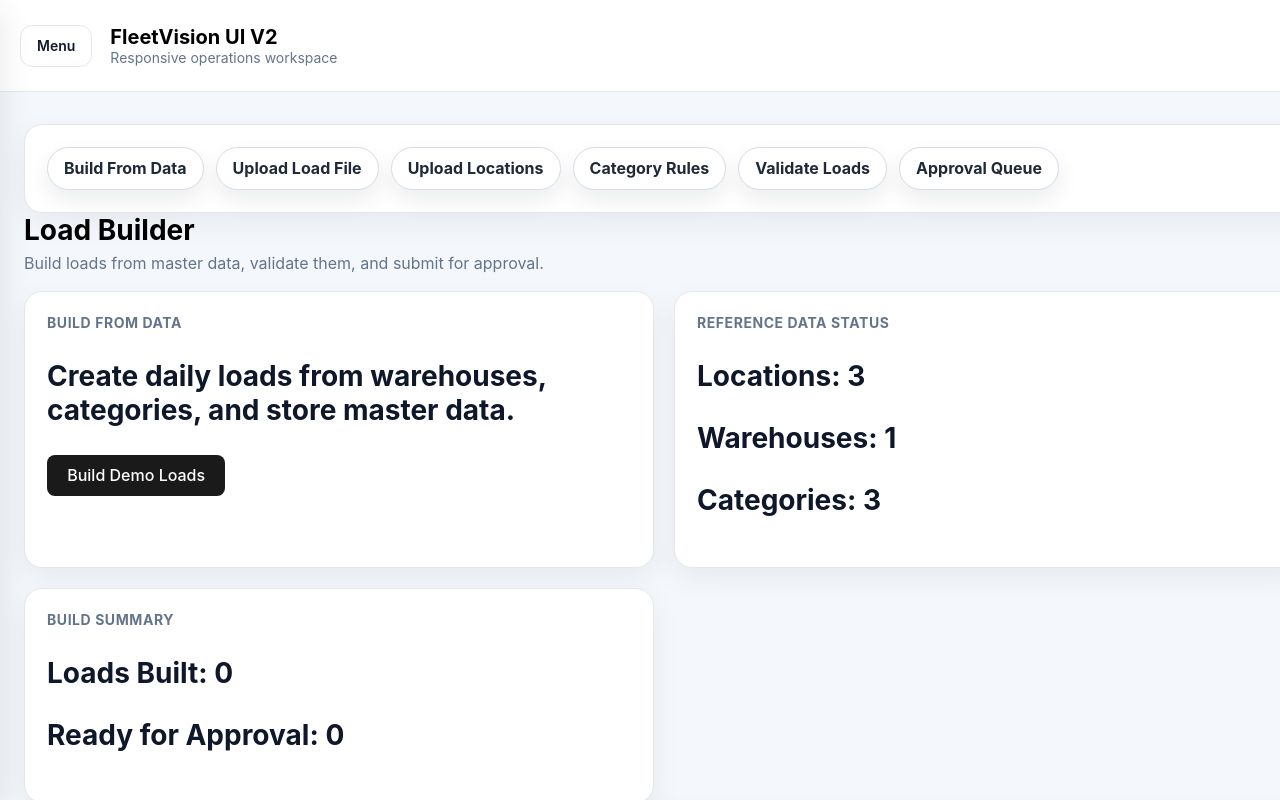
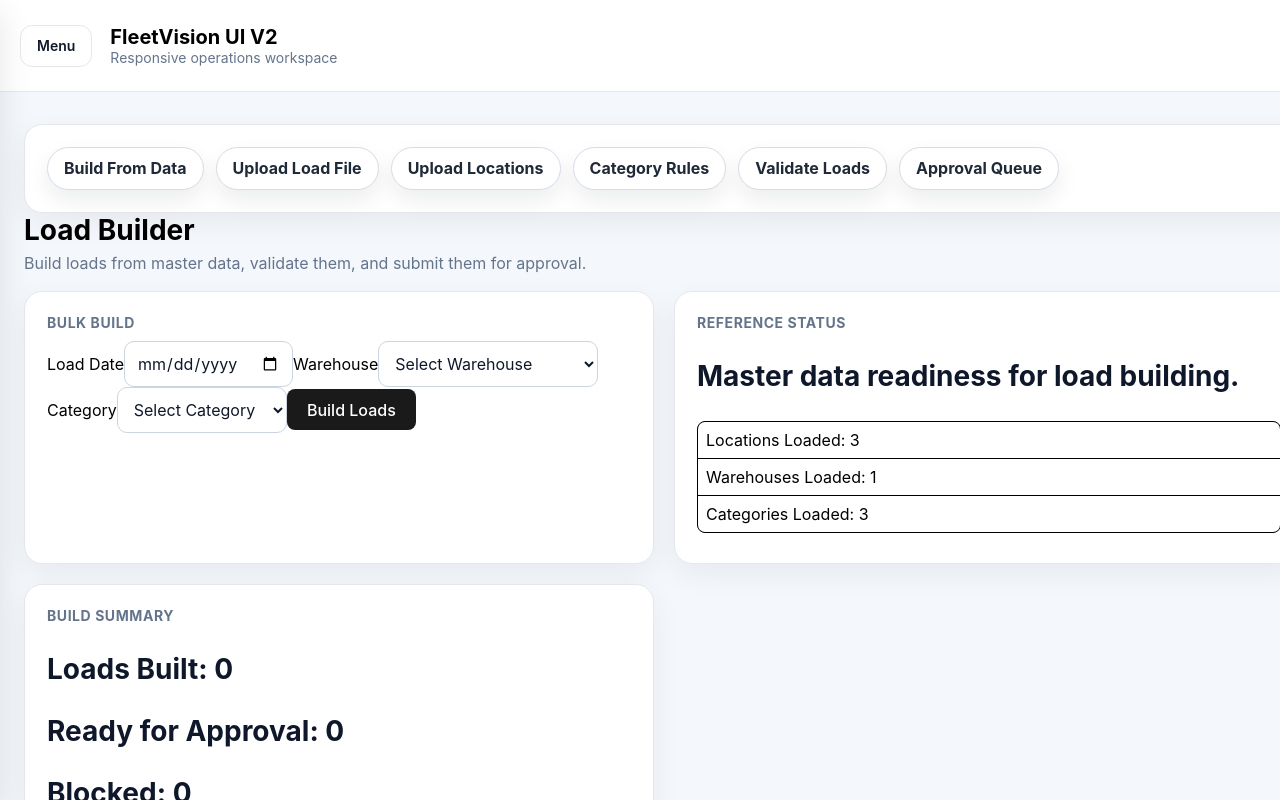
Before and after one commit to varchar1206/fleetvision-platform, a React (Vite) app: page /#/v2/load-builder in a window 1280 px wide. Shown: the top 800 px of the page. Built offline with nearby package versions, Linux system fonts and the light colour scheme; what aws-amplify would draw is missing.

Commit message:
Assemble load builder panels

```diff
--- /dev/null
+++ b/src/components/load-builder/BuildSummaryPanel.tsx
@@ -0,0 +1,21 @@
+import type { BusinessLoad } from "../../business/loads/models/BusinessLoad";
+
+type BuildSummaryPanelProps = {
+  loads: BusinessLoad[];
+};
+
+export default function BuildSummaryPanel({ loads }: BuildSummaryPanelProps) {
+  const readyForApproval = loads.filter((load) => load.status === "ValidationComplete").length;
+  const blocked = loads.filter((load) => load.errors.length > 0).length;
+  const warnings = loads.reduce((total, load) => total + load.warnings.length, 0);
+
+  return (
+    <div className="card">
+      <h2>Build Summary</h2>
+      <p>Loads Built: {loads.length}</p>
+      <p>Ready for Approval: {readyForApproval}</p>
+      <p>Blocked: {blocked}</p>
+      <p>Warnings: {warnings}</p>
+    </div>
+  );
+}
--- /dev/null
+++ b/src/components/load-builder/BuiltLoadsTable.tsx
@@ -0,0 +1,48 @@
+import type { BusinessLoad } from "../../business/loads/models/BusinessLoad";
+
+type BuiltLoadsTableProps = {
+  loads: BusinessLoad[];
+};
+
+export default function BuiltLoadsTable({ loads }: BuiltLoadsTableProps) {
+  return (
+    <div className="card">
+      <h2>Built Loads</h2>
+
+      {loads.length === 0 ? (
+        <p>No loads built yet.</p>
+      ) : (
+        <table className="data-table">
+          <thead>
+            <tr>
+              <th>Trip ID</th>
+              <th>Category</th>
+              <th>Store</th>
+              <th>Origin</th>
+              <th>Destination</th>
+              <th>Status</th>
+              <th>Errors / Warnings</th>
+            </tr>
+          </thead>
+          <tbody>
+            {loads.map((load) => (
+              <tr key={load.id}>
+                <td>{load.tripId}</td>
+                <td>{load.categoryCode}</td>
+                <td>
+                  {load.storeNumber} - {load.storeName}
+                </td>
+                <td>{load.originWarehouseName}</td>
+                <td>{load.destinationName}</td>
+                <td>{load.status}</td>
+                <td>
+                  {load.errors.length} / {load.warnings.length}
+                </td>
+              </tr>
+            ))}
+          </tbody>
+        </table>
+      )}
+    </div>
+  );
+}
--- /dev/null
+++ b/src/components/load-builder/BulkBuildPanel.tsx
@@ -0,0 +1,90 @@
+import { useMemo, useState } from "react";
+
+import { listActiveCategoryRules } from "../../business/masterdata/services/CategoryRuleService";
+import { listActiveLocations } from "../../business/masterdata/services/LocationService";
+import { listActiveWarehouses } from "../../business/masterdata/services/WarehouseService";
+import type { LoadBuildRequest } from "../../business/loads/models/LoadBuildRequest";
+
+type BulkBuildPanelProps = {
+  onBuild(request: LoadBuildRequest): void;
+};
+
+export default function BulkBuildPanel({
+  onBuild,
+}: BulkBuildPanelProps) {
+  const categories = useMemo(() => listActiveCategoryRules(), []);
+  const locations = useMemo(() => listActiveLocations(), []);
+  const warehouses = useMemo(() => listActiveWarehouses(), []);
+
+  const [loadDate, setLoadDate] = useState("");
+  const [warehouseId, setWarehouseId] = useState("");
+  const [categoryId, setCategoryId] = useState("");
+
+  function handleBuild() {
+    if (!warehouseId || !categoryId || !loadDate) {
+      return;
+    }
+
+    onBuild({
+      loadDate,
+      warehouseId,
+      categoryIds: [categoryId],
+      storeIds: locations.map((location) => location.id),
+    });
+  }
+
+  return (
+    <div className="card">
+      <h2>Bulk Build</h2>
+
+      <label>
+        Load Date
+        <input
+          type="date"
+          value={loadDate}
+          onChange={(e) => setLoadDate(e.target.value)}
+        />
+      </label>
+
+      <label>
+        Warehouse
+        <select
+          value={warehouseId}
+          onChange={(e) => setWarehouseId(e.target.value)}
+        >
+          <option value="">Select Warehouse</option>
+
+          {warehouses.map((warehouse) => (
+            <option key={warehouse.id} value={warehouse.id}>
+              {warehouse.name}
+            </option>
+          ))}
+        </select>
+      </label>
+
+      <label>
+        Category
+        <select
+          value={categoryId}
+          onChange={(e) => setCategoryId(e.target.value)}
+        >
+          <option value="">Select Category</option>
+
+          {categories.map((category) => (
+            <option key={category.id} value={category.id}>
+              {category.name} ({category.code})
+            </option>
+          ))}
+        </select>
+      </label>
+
+      <button
+        className="primary-button"
+        type="button"
+        onClick={handleBuild}
+      >
+        Build Loads
+      </button>
+    </div>
+  );
+}
--- /dev/null
+++ b/src/components/load-builder/ReferenceStatusPanel.tsx
@@ -0,0 +1,22 @@
+import { listActiveCategoryRules } from "../../business/masterdata/services/CategoryRuleService";
+import { listActiveLocations } from "../../business/masterdata/services/LocationService";
+import { listActiveWarehouses } from "../../business/masterdata/services/WarehouseService";
+
+export default function ReferenceStatusPanel() {
+  const locations = listActiveLocations();
+  const warehouses = listActiveWarehouses();
+  const categories = listActiveCategoryRules();
+
+  return (
+    <div className="card">
+      <h2>Reference Status</h2>
+      <p>Master data readiness for load building.</p>
+
+      <ul>
+        <li>Locations Loaded: {locations.length}</li>
+        <li>Warehouses Loaded: {warehouses.length}</li>
+        <li>Categories Loaded: {categories.length}</li>
+      </ul>
+    </div>
+  );
+}
--- a/src/pages/v2/dispatch/LoadBuilderPage.tsx
+++ b/src/pages/v2/dispatch/LoadBuilderPage.tsx
@@ -1,28 +1,19 @@
-import { useMemo, useState } from "react";
+import { useState } from "react";
 
+import BuildSummaryPanel from "../../../components/load-builder/BuildSummaryPanel";
+import BulkBuildPanel from "../../../components/load-builder/BulkBuildPanel";
+import BuiltLoadsTable from "../../../components/load-builder/BuiltLoadsTable";
+import DispatchProcessNav from "../../../components/load-builder/DispatchProcessNav";
+import ReferenceStatusPanel from "../../../components/load-builder/ReferenceStatusPanel";
 import { buildAndValidateLoads } from "../../../business/workflows/LoadWorkflow";
-import { listActiveCategoryRules } from "../../../business/masterdata/services/CategoryRuleService";
-import { listActiveLocations } from "../../../business/masterdata/services/LocationService";
-import { listActiveWarehouses } from "../../../business/masterdata/services/WarehouseService";
 import type { BusinessLoad } from "../../../business/loads/models/BusinessLoad";
-
-import DispatchProcessNav from "../../../components/load-builder/DispatchProcessNav";
+import type { LoadBuildRequest } from "../../../business/loads/models/LoadBuildRequest";
 
 export default function LoadBuilderPage() {
-  const categories = useMemo(() => listActiveCategoryRules(), []);
-  const locations = useMemo(() => listActiveLocations(), []);
-  const warehouses = useMemo(() => listActiveWarehouses(), []);
-
   const [loads, setLoads] = useState<BusinessLoad[]>([]);
 
-  function handleBuildLoads() {
-    const result = buildAndValidateLoads({
-      loadDate: "2026-06-28",
-      warehouseId: warehouses[0]?.id ?? "",
-      categoryIds: categories.map((category) => category.id),
-      storeIds: locations.map((location) => location.id),
-    });
-
+  function handleBuildLoads(request: LoadBuildRequest) {
+    const result = buildAndValidateLoads(request);
     setLoads(result.loads);
   }
 
@@ -33,74 +24,17 @@ export default function LoadBuilderPage() {
       <div className="page-header">
         <div>
           <h2>Load Builder</h2>
-          <p>Build loads from master data, validate them, and submit for approval.</p>
+          <p>Build loads from master data, validate them, and submit them for approval.</p>
         </div>
       </div>
 
       <div className="dashboard-grid">
-        <div className="card">
-          <h2>Build From Data</h2>
-          <p>Create daily loads from warehouses, categories, and store master data.</p>
-          <button className="primary-button" type="button" onClick={handleBuildLoads}>
-            Build Demo Loads
-          </button>
-        </div>
-
-        <div className="card">
-          <h2>Reference Data Status</h2>
-          <p>Locations: {locations.length}</p>
-          <p>Warehouses: {warehouses.length}</p>
-          <p>Categories: {categories.length}</p>
-        </div>
-
-        <div className="card">
-          <h2>Build Summary</h2>
-          <p>Loads Built: {loads.length}</p>
-          <p>
-            Ready for Approval:{" "}
-            {loads.filter((load) => load.status === "ValidationComplete").length}
-          </p>
-        </div>
+        <BulkBuildPanel onBuild={handleBuildLoads} />
+        <ReferenceStatusPanel />
+        <BuildSummaryPanel loads={loads} />
       </div>
 
-      <div className="card">
-        <h2>Built Loads</h2>
-
-        {loads.length === 0 ? (
-          <p>No loads built yet.</p>
-        ) : (
-          <table className="data-table">
-            <thead>
-              <tr>
-                <th>Trip ID</th>
-                <th>Category</th>
-                <th>Store</th>
-                <th>Origin</th>
-                <th>Destination</th>
-                <th>Status</th>
-                <th>Errors / Warnings</th>
-              </tr>
-            </thead>
-            <tbody>
-              {loads.map((load) => (
-                <tr key={load.id}>
-                  <td>{load.tripId}</td>
-                  <td>{load.categoryCode}</td>
-                  <td>
-                    {load.storeNumber} - {load.storeName}
-                  </td>
-                  <td>{load.originWarehouseName}</td>
-                  <td>{load.destinationName}</td>
-                  <td>{load.status}</td>
-                  <td>
-                    {load.errors.length} / {load.warnings.length}
-                  </td>
-                </tr>
-              ))}
-            </tbody>
-          </table>
-        )}
-      </div>
+      <BuiltLoadsTable loads={loads} />
     </section>
   );
 }
```
